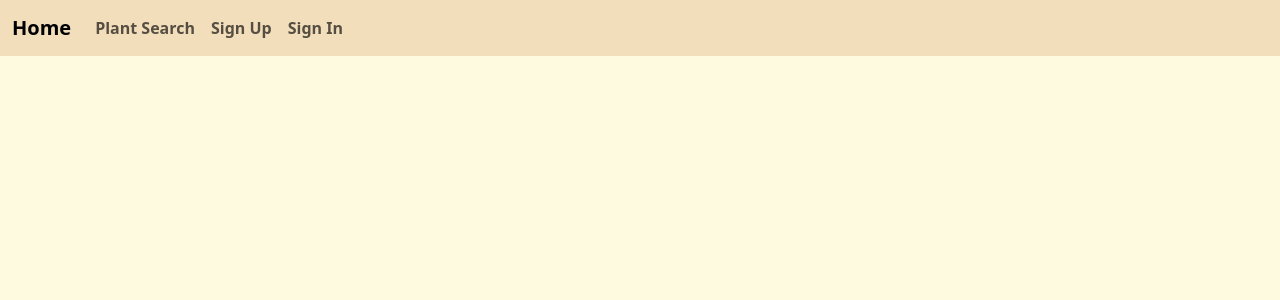
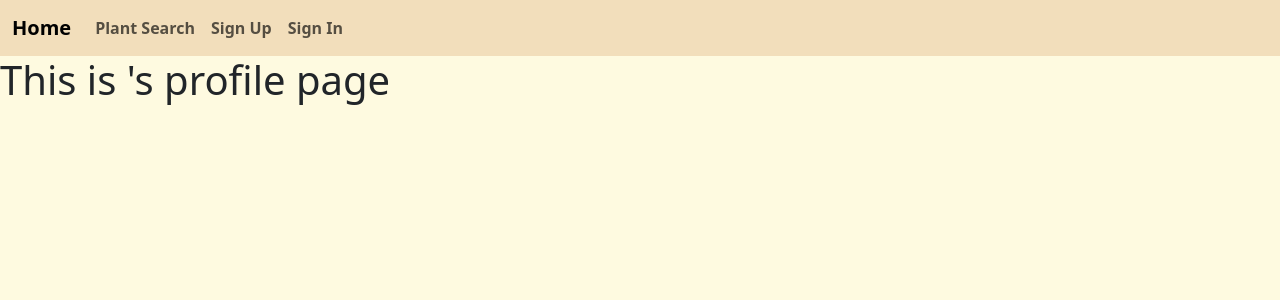
Before and after one commit to camdlee/Flora, a React (Create React App) app: page /user/1 in a window 1280 px wide. Shown: the top 300 px of the page. Built offline with nearby package versions, Linux system fonts and the light colour scheme; no server answers.

Commit message:
created utility folder for helper functions, created function to capitalize words, created user profile page, changed naviation after sign in/up to profile page

```diff
--- a/src/App.js
+++ b/src/App.js
@@ -8,6 +8,7 @@ import SignIn from './views/SignIn';
 import PlantData from './views/PlantData';
 import PlantSearch from './views/PlantSearch';
 import SpeciesPage from './views/SpeciesPage';
+import UserProfile from './views/UserProfile';
 
 export default function App() {
 
@@ -22,6 +23,7 @@ export default function App() {
         <Route path='/plantdata' element={<PlantData/>}/>
         <Route path='/plantsearch' element={<PlantSearch/>}/>
         <Route path='/species/:plantId' element={<SpeciesPage/>}/>
+        <Route path='/user/:userId' element={<UserProfile/>}/>
       </Routes>
     </BrowserRouter>
   )
--- a/src/components/Nav.js
+++ b/src/components/Nav.js
@@ -9,6 +9,8 @@ import { auth } from '../firebase';
 import { onAuthStateChanged } from 'firebase/auth';
 import { useState, useEffect } from 'react';
 import AuthState from './AuthState';
+import { userNavigate, useParams } from 'react-router-dom';
+
 
 export default function NavbarScroll() {
 
@@ -41,6 +43,7 @@ export default function NavbarScroll() {
                 <Nav.Link href='/plantsearch'>Plant Search</Nav.Link>
                 { authUser?
                   <div>
+                    <Nav.Link href='/user/:userId'>Profile</Nav.Link>
                     <AuthState/>
                   </div>
                 :
--- /dev/null
+++ b/src/utils/formatter.js
@@ -0,0 +1,7 @@
+// FUNCTIONS TO HELP FORMAT TEXT
+
+
+export const capitalize = (str) => {
+    const capitalizedWord = str.charAt(0).toUpperCase() + str.slice(1)
+    return capitalizedWord
+}
--- a/src/views/SignIn.js
+++ b/src/views/SignIn.js
@@ -16,7 +16,10 @@ import { useNavigate } from 'react-router-dom';
 import { useState } from 'react';
 import { auth } from '../firebase';
 import { signInWithEmailAndPassword } from 'firebase/auth';
-
+import Alert from '@mui/material/Alert';
+import Stack from '@mui/material/Stack';
+import { Snackbar } from '@mui/material';
+import { updateProfile } from 'firebase/auth';
 
 const defaultTheme = createTheme();
 
@@ -24,7 +27,9 @@ export default function SignIn() {
 
   const [email, setEmail] = useState('');
   const [password, setPassword] = useState('');
+  const [showLoginAlert, setShowLoginAlert] = useState(false);
   const navigate = useNavigate()
+
 
   const handleSubmit = async (event) => {
     event.preventDefault();
@@ -33,18 +38,22 @@ export default function SignIn() {
     //   email, password
     // });
 
-    // const userCredential = await signInWithEmailAndPassword(auth, email, password);
-    // console.log(userCredential)
-
     //function to sign in email and password inputs
     signInWithEmailAndPassword(auth, email, password)
     .then((userCredential) => {
         // Signed in
         const user = userCredential.user;
+        const userId = user.uid
+        setShowLoginAlert(true)
+        console.log(showLoginAlert)
+
         // console.log(user)
 
         // redirect to home page
-        navigate('/')
+        // navigate('/')
+
+        // redirect to profile page
+        navigate('/user/${userId}')
     })
     .catch((error) => {
         const errorCode = error.code;
@@ -123,6 +132,18 @@ export default function SignIn() {
             </Grid>
           </Box>
         </Box>
+        <Snackbar
+          open={showLoginAlert}
+          autoHideDuration={6000}
+          onClose={() => setShowLoginAlert(false)}
+        >
+          <Alert
+            onClose={() => setShowLoginAlert(false)}
+            severity='success'
+          >
+            Signed In Successfully!
+          </Alert>
+        </Snackbar>
         {/* <Copyright sx={{ mt: 8, mb: 4 }} /> */}
       </Container>
     </ThemeProvider>
--- a/src/views/SignUp.js
+++ b/src/views/SignUp.js
@@ -17,6 +17,7 @@ import { createUserWithEmailAndPassword, updateProfile } from 'firebase/auth';
 import { auth, db } from '../firebase';
 import { doc, setDoc } from 'firebase/firestore';
 import { useNavigate } from 'react-router-dom';
+import { capitalize } from '../utils/formatter';
 
 
 
@@ -49,7 +50,7 @@ export default function SignUp() {
       const user = userCredential.user;
 
       await updateProfile(user,{
-        displayName: firstName,
+        displayName: capitalize(firstName),
         }
       );
 
@@ -80,7 +81,7 @@ export default function SignUp() {
 
     if(Object.keys(user).length > 0) {
       addUserToFirebase()
-      navigate('/')
+      navigate('/user/${userId}')
     }
   }, [user])
 
--- /dev/null
+++ b/src/views/UserProfile.js
@@ -0,0 +1,39 @@
+import React from 'react'
+import { useState, useEffect } from 'react';
+import { userParams } from 'react-router-dom';
+import { auth } from '../firebase';
+import { onAuthStateChanged } from 'firebase/auth';
+
+
+export default function UserProfile() {
+
+    // const { userId } = useParams();
+    const [authUser, setAuthUser] = useState('')
+
+  // ---------------------------------useEffect hook to authenticate users-----------------------------------
+  useEffect(() => {
+    onAuthStateChanged(auth, (user) => {
+        if (user) {
+            setAuthUser(user)
+            console.log(user)
+            const uid = user.uid;
+            // ...
+        } else {
+          setAuthUser('')
+        }
+      }, [authUser])
+      })
+
+
+
+
+return(
+    <>
+        <h1>This is {authUser.displayName}'s profile page</h1>
+        <h2></h2>
+        <main>
+
+        </main>
+    </>
+    )
+}
```
Also changed, not shown: src/components/Notifications.js (added, +17 -0 lines), src/views/SpeciesPage.js (+0 -177 lines).
